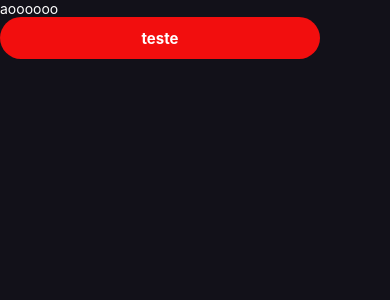
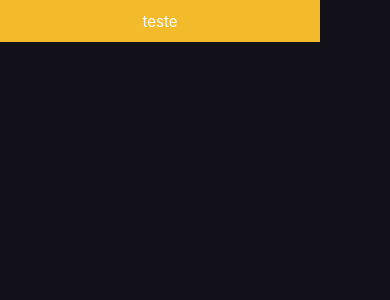
Before and after one commit to EnzoBCCosta/Serratec_GP2_React_P4, a React Native app: screen / in a window 390 px wide. Shown: the top 300 px of the page. Built offline with nearby package versions, Linux system fonts and the light colour scheme.

Commit message:
feat: finalização do component Button

```diff
--- a/src/components/Button/Styles.ts
+++ b/src/components/Button/Styles.ts
@@ -1,18 +1,20 @@
-import { StyleSheet } from "react-native";
+import { StyleSheet, TouchableOpacityProps } from "react-native";
 
-export const styles = StyleSheet.create({
+export const styles = (corTitle: string, familyTitle: string, corButton: string, raio: number) => StyleSheet.create({
 
     baseButton: {
-    width: 320,
-    height: 42,
-    alignItems: 'center' as const,
-    justifyContent: 'center' as const,
+        width: 320,
+        height: 42,
+        alignItems: 'center',
+        justifyContent: 'center',
+        backgroundColor: corButton,
+        borderRadius: raio,
     },
 
     baseText: {
-    fontSize: 15,
-    fontWeight:'bold' as const,
-    color: '#ffffff'
+        fontSize: 15,
+        color: corTitle,
+        fontFamily: familyTitle
     },
 
 })
--- a/src/components/Button/index.tsx
+++ b/src/components/Button/index.tsx
@@ -3,17 +3,20 @@ import { styles } from "./Styles";
 
 interface ButtonProps extends TouchableOpacityProps {
     title: string,
-    cor: string,
-    raio: number,
+    corTitle?: string,
+    familyTitle?: string,
+    corButton?: string,
+    raio?: number,
 }
 
-export const Button = ({ title, cor, raio, ...rest}: ButtonProps) => {
+export const Button = ({ title, corTitle= '#ffffff', familyTitle="", corButton= '#f3ba2b', raio=0, ...rest}: ButtonProps) => {
 
-    return<TouchableOpacity activeOpacity={0.7} style={[styles.baseButton,
-            { backgroundColor: cor, borderRadius: raio}]} {...rest}>
+    const fredStyles = styles(corTitle, familyTitle, corButton, raio);
 
-          <Text style={styles.baseText}>
-            { title }
-          </Text>
+    return<TouchableOpacity activeOpacity={0.7} style={fredStyles.baseButton} {...rest}>
+
+            <Text style={fredStyles.baseText}>
+                { title }
+            </Text>
         </TouchableOpacity>;
 }
--- a/src/pages/Quiz/index.tsx
+++ b/src/pages/Quiz/index.tsx
@@ -5,15 +5,12 @@ import { Button } from '../../components/Button/index'
 
 export default function Quiz() {
 
-
-
     return(
         <View style={styles.container}>
             <Text style={styles.texto}>
-                aoooooo
             </Text>
 
-            <Button title='teste' cor='#f20e0e' raio={25}/>
+            <Button title="teste"/>
 
         </View>
     );
```
